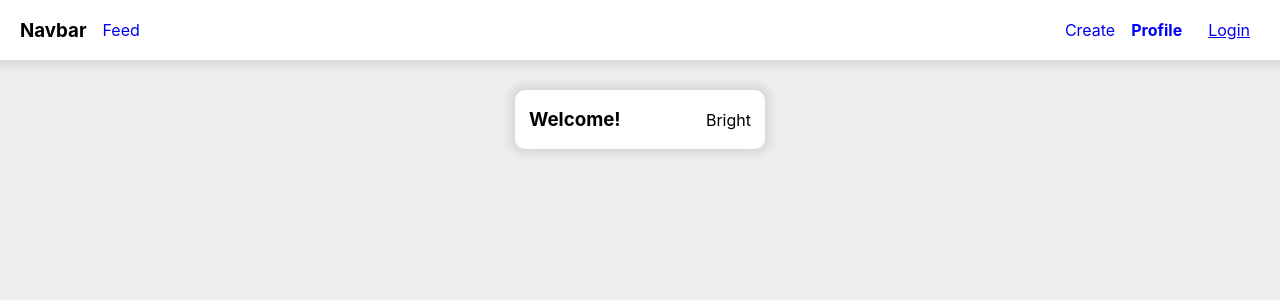
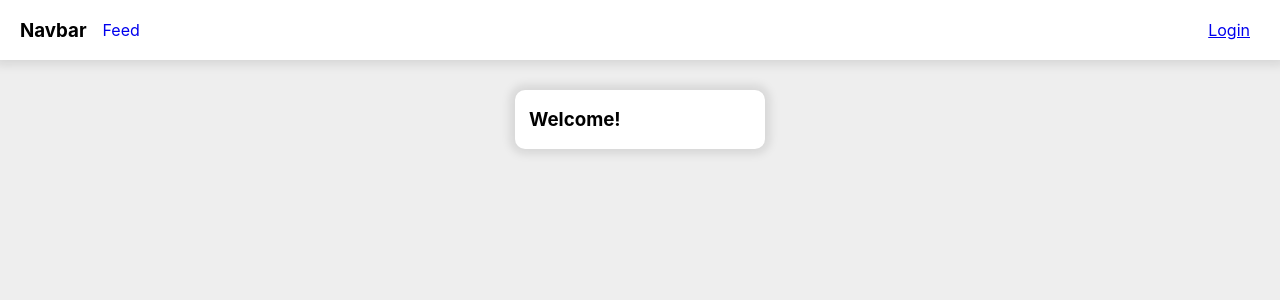
Before and after one commit to brightnc/my-first-react-app, a React (Vite) app: page /profile in a window 1280 px wide. Shown: the top 300 px of the page. Built offline with nearby package versions, Linux system fonts and the light colour scheme.

Commit message:
add: logout func

```diff
--- a/src/components/Greeting.tsx
+++ b/src/components/Greeting.tsx
@@ -1,15 +1,13 @@
+import { useAuth } from '../providers/AuthProvider'
 import classes from './Greeting.module.css'
 
-interface IGreetingProps {
-  name: string
-  isLoggedIn: boolean
-}
-const Greeting = ({ name, isLoggedIn }: IGreetingProps) => {
+const Greeting = () => {
+  const { username } = useAuth()
   return (
     <>
       <div className={classes.card}>
         <h3>Welcome!</h3>
-        <p>{isLoggedIn ? name : 'Unknown'}</p>
+        <p>{username}</p>
       </div>
     </>
   )
--- a/src/components/Navbar.tsx
+++ b/src/components/Navbar.tsx
@@ -1,8 +1,18 @@
-import { Link } from 'react-router-dom'
+import { Link, useNavigate } from 'react-router-dom'
 import classes from './Navbar.module.css'
 import { NavLink } from 'react-router-dom'
+import { useAuth } from '../providers/AuthProvider'
 
 const Navbar = () => {
+  const { isLoggedIn, logout } = useAuth()
+
+  const navigate = useNavigate()
+
+  const handleLogout = () => {
+    logout()
+    navigate('/')
+  }
+
   return (
     <div className={classes.nav}>
       <div className={classes.menu}>
@@ -12,16 +22,25 @@ const Navbar = () => {
         </NavLink>
       </div>
       <div className={classes.menu}>
+        {isLoggedIn ? (
+          <>
             <NavLink className={({ isActive }) => (isActive ? classes.active : classes.inactive)} to="/create">
               Create
             </NavLink>
             <NavLink className={({ isActive }) => (isActive ? classes.active : classes.inactive)} to="/profile">
               Profile
             </NavLink>
-
+            <button onClick={handleLogout} className={classes.loginBtn}>
+              Logout
+            </button>
+          </>
+        ) : (
+          <>
             <Link to="/login" className={classes.loginBtn}>
               Login
             </Link>
+          </>
+        )}
       </div>
     </div>
   )
--- a/src/pages/Login.tsx
+++ b/src/pages/Login.tsx
@@ -1,16 +1,19 @@
 import { FormEvent, useState } from 'react'
 import classes from './Login.module.css'
 import { useAuth } from '../providers/AuthProvider'
+import { useNavigate } from 'react-router-dom'
 
 const Login = () => {
   const [username, setUsername] = useState<string>('')
   const [password, setPassword] = useState<string>('')
+  const navigate = useNavigate()
   const { login } = useAuth()
 
   const handleSubmit = async (e: FormEvent) => {
     e.preventDefault()
     try {
       await login(username, password)
+      navigate('/')
     } catch (error) {
       console.error(error)
     }
--- a/src/pages/Profile.tsx
+++ b/src/pages/Profile.tsx
@@ -1,11 +1,9 @@
 import Greeting from '../components/Greeting'
 
 const Profile = () => {
-  const name: string = 'Bright'
-  const isLoggedIn: boolean = true
   return (
     <div>
-      <Greeting name={name} isLoggedIn={isLoggedIn} />
+      <Greeting />
     </div>
   )
 }
--- a/src/providers/AuthProvider.tsx
+++ b/src/providers/AuthProvider.tsx
@@ -9,6 +9,8 @@ interface IAuthProviderProps {
 interface IAuthContextType {
   isLoggedIn: boolean
   login: (username: string, password: string) => Promise<void>
+  username: string | null
+  logout: () => void
 }
 
 const AuthContext = createContext<IAuthContextType | null>(null)
@@ -20,9 +22,11 @@ export const useAuth = () => {
 }
 
 const token = localStorage.getItem('token')
+const user = localStorage.getItem('username')
 
 const AuthProvider = ({ children }: IAuthProviderProps) => {
   const [isLoggedIn, setIsLoggedIn] = useState<boolean>(!!token)
+  const [username, setUsername] = useState<string | null>(user)
 
   const login = async (username: string, password: string) => {
     const loginBody: LoginDTO = { username, password }
@@ -31,12 +35,20 @@ const AuthProvider = ({ children }: IAuthProviderProps) => {
       const res = await axios.post<CredentialDTO>(url, loginBody, { headers: { 'Content-Type': 'application/json' } })
 
       localStorage.setItem('token', res.data.accessToken)
+      localStorage.setItem('username', username)
       setIsLoggedIn(true)
+      setUsername(username)
     } catch (error) {
       throw new Error('Invalid username or password !')
     }
   }
-  return <AuthContext.Provider value={{ isLoggedIn, login }}>{children}</AuthContext.Provider>
+
+  const logout = () => {
+    localStorage.clear()
+    setIsLoggedIn(false)
+    setUsername(null)
+  }
+  return <AuthContext.Provider value={{ isLoggedIn, login, username, logout }}>{children}</AuthContext.Provider>
 }
 
 export default AuthProvider
```
Lines whose indentation alone changed are shown as unchanged.
